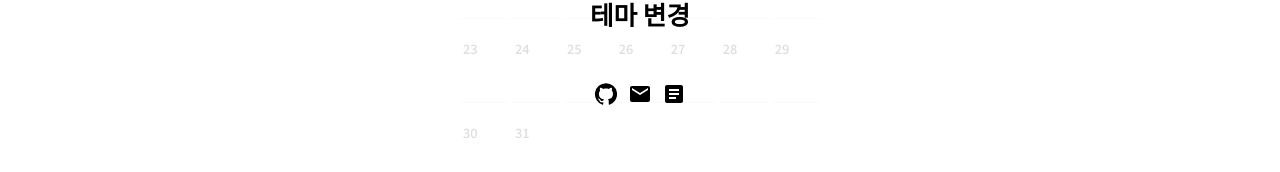
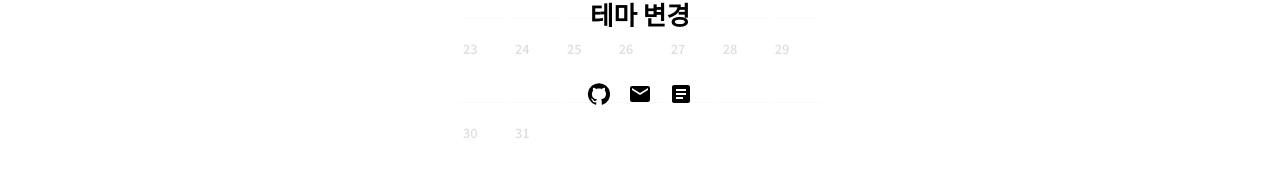
Before and after one commit to rkskekzzz/timong, a React (Create React App) app in the folder frontend/: page / in a window 1280 px wide. Both pictures are taken after a click on the icon 1065 px from the left and 30 px from the top of the page. Shown: the part 430-602 px from the top of the page. Built offline with nearby package versions, Linux system fonts and the light colour scheme.

Commit message:
Feat : Header Modal gap 수정

```diff
--- a/frontend/src/Components/Header/HeaderModal.styled.ts
+++ b/frontend/src/Components/Header/HeaderModal.styled.ts
@@ -20,7 +20,7 @@ const ModalBox = styled.div`
 const ModalBoxButtons = styled.div`
   display: flex;
   flex-direction: row;
-  gap: 10px;
+  gap: 17px;
 `;
 
 const ColoredModal = styled(Modal)<{ color: string }>`
--- a/frontend/src/Components/Header/HeaderModal.tsx
+++ b/frontend/src/Components/Header/HeaderModal.tsx
@@ -36,7 +36,7 @@ function ModalBoxForm({
   return (
     <>
       <Styled.ModalBox>
-        <CloseIcon onClick={handleCloseButton} sx={style} />
+        <CloseIcon onClick={handleCloseButton} fontSize="medium" sx={style} />
         <Styled.ModalTextButton style={style}>
           새 링크 생성
         </Styled.ModalTextButton>
```
